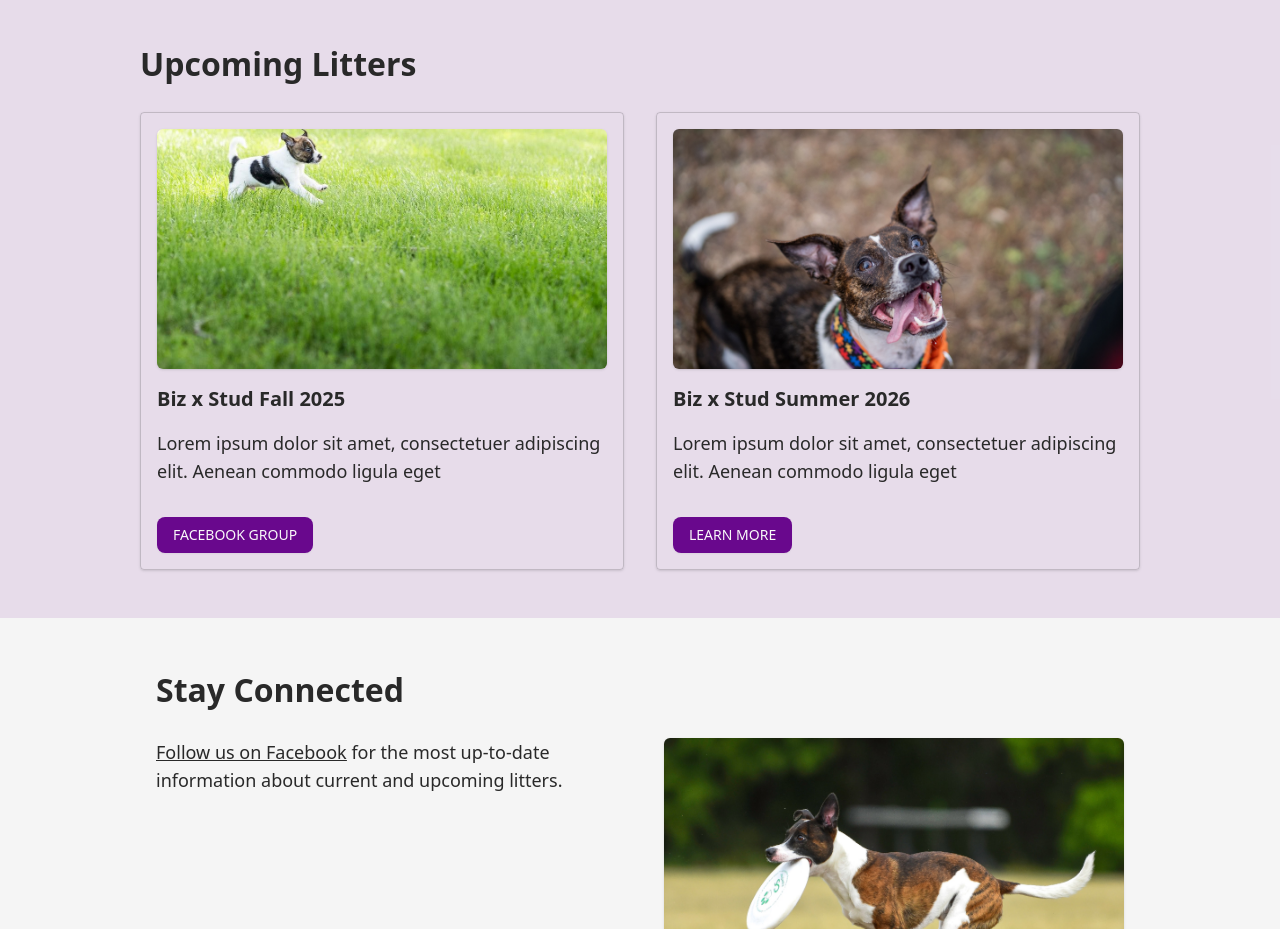
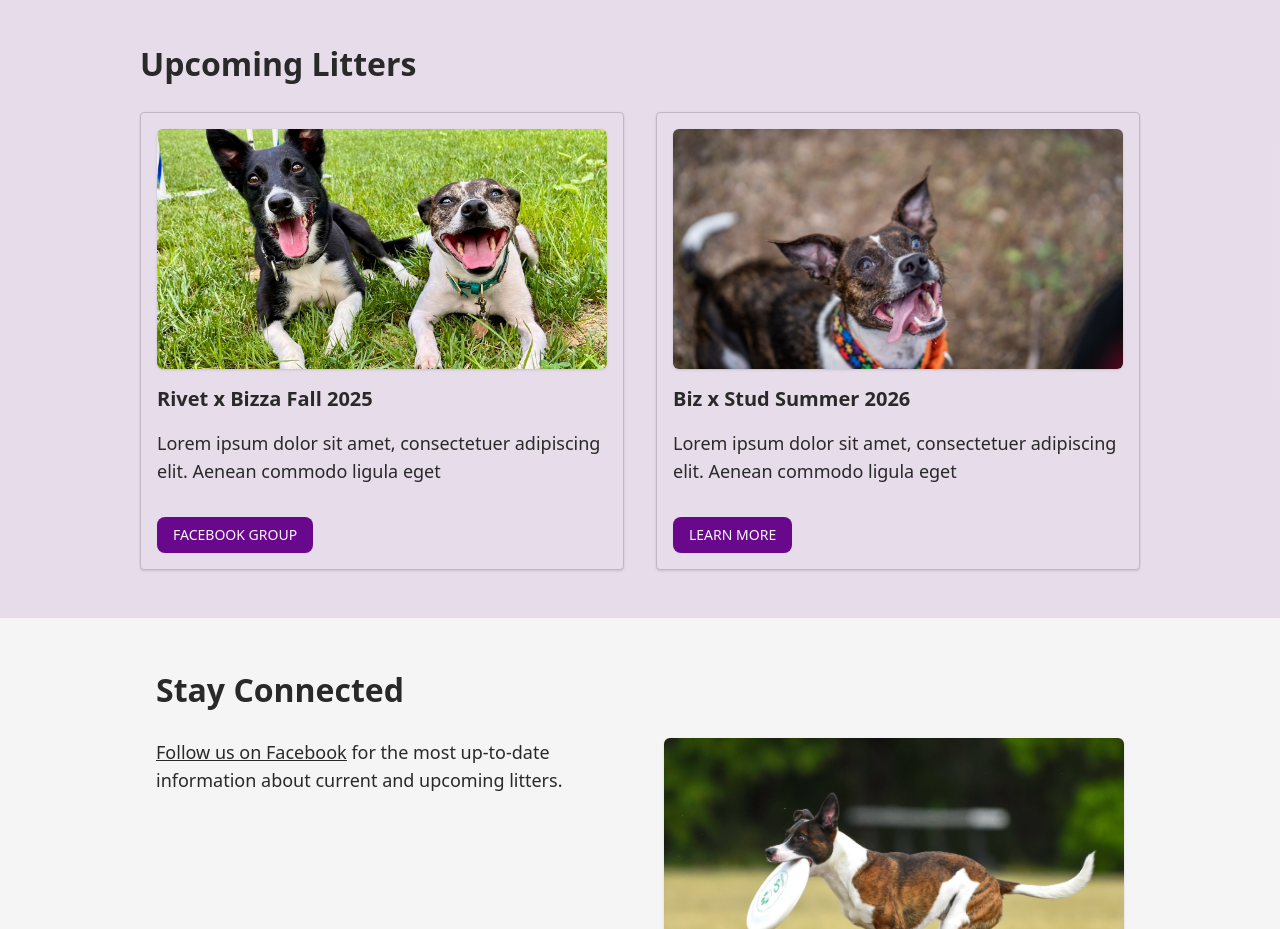
Before and after one commit to Danielle254/puzzle-dogs, a Next.js app: page / in a window 1280 px wide. Shown: the part 1380-2309 px from the top of the page. Built offline with nearby package versions, Linux system fonts and the light colour scheme; grey boxes are pictures that could not be loaded.

Commit message:
fix: new photo, links open in new window

```diff
--- a/app/components/UpcomingLitters.tsx
+++ b/app/components/UpcomingLitters.tsx
@@ -9,16 +9,19 @@ export default function UpcomingLitters() {
         <div className="grid grid-cols-1 md:grid-cols-2 gap-8">
           <article className="border border-foreground/20 rounded shadow p-4">
             <img
-              src="/images/puppy_running.jpg"
+              src="/images/rivetXbizza.jpg"
               className="shadow rounded-sm w-full h-60 object-cover object-center"
             />
-            <h3 className="font-bold text-xl py-4">Biz x Stud Fall 2025</h3>
+            <h3 className="font-bold text-xl py-4">Rivet x Bizza Fall 2025</h3>
             <p className="text-lg pb-8">
               Lorem ipsum dolor sit amet, consectetuer adipiscing elit. Aenean
               commodo ligula eget
             </p>
             <Button asChild>
-              <Link href="https://www.facebook.com/groups/1284773736438170">
+              <Link
+                href="https://www.facebook.com/groups/1284773736438170"
+                target="_blank"
+              >
                 FACEBOOK GROUP
               </Link>
             </Button>
@@ -34,7 +37,9 @@ export default function UpcomingLitters() {
               commodo ligula eget
             </p>
             <Button asChild>
-              <Link href="https://www.facebook.com/puzdog/">LEARN MORE</Link>
+              <Link href="https://www.facebook.com/puzdog/" target="_blank">
+                LEARN MORE
+              </Link>
             </Button>
           </article>
         </div>
```
Also changed, not shown: public/images/rivetXbizza.jpg (added).
